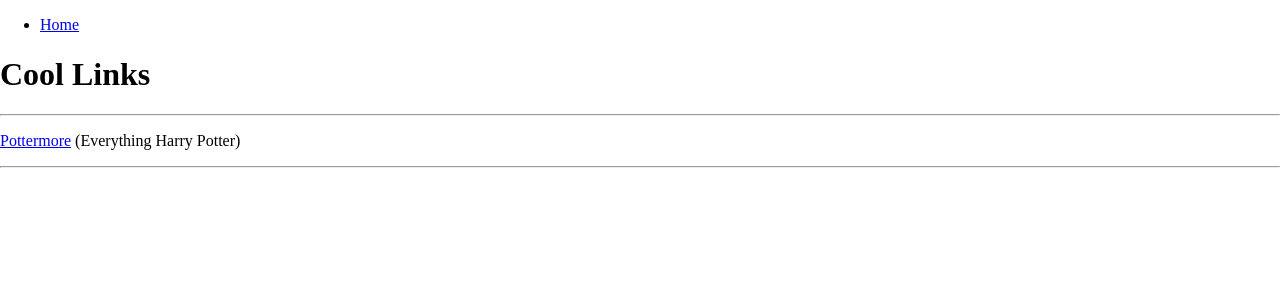
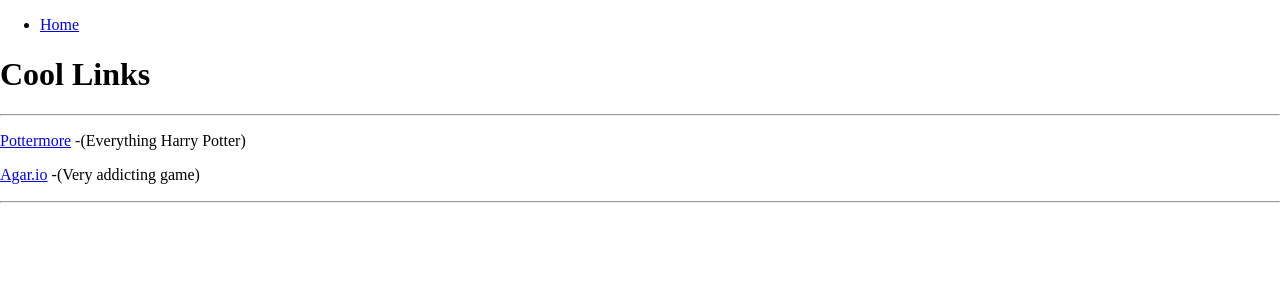
Before and after one commit to mebartsch/mebartsch.github.io, a Jekyll site: the page links/index.html, which Jekyll copies as it is, in a window 1280 px wide. Shown: the top 300 px of the page. Built offline with Jekyll 4.4.1, drawn with Linux system fonts in a browser that asks for light colours; nearby versions of some CDN libraries; library files that are not in the unit come from our copies.

Commit message:
Update index.html

```diff
--- a/links/index.html
+++ b/links/index.html
@@ -26,7 +26,11 @@
 	<hr>
 	<p>
 	     <a href="https://www.pottermore.com">Pottermore</a>
-	     (Everything Harry Potter)
+	     -(Everything Harry Potter)
+	</p>
+	    	<p>
+	     <a href="https://agar.io">Agar.io</a>
+	     -(Very addicting game)
 	</p>
       	<hr>
 
```
